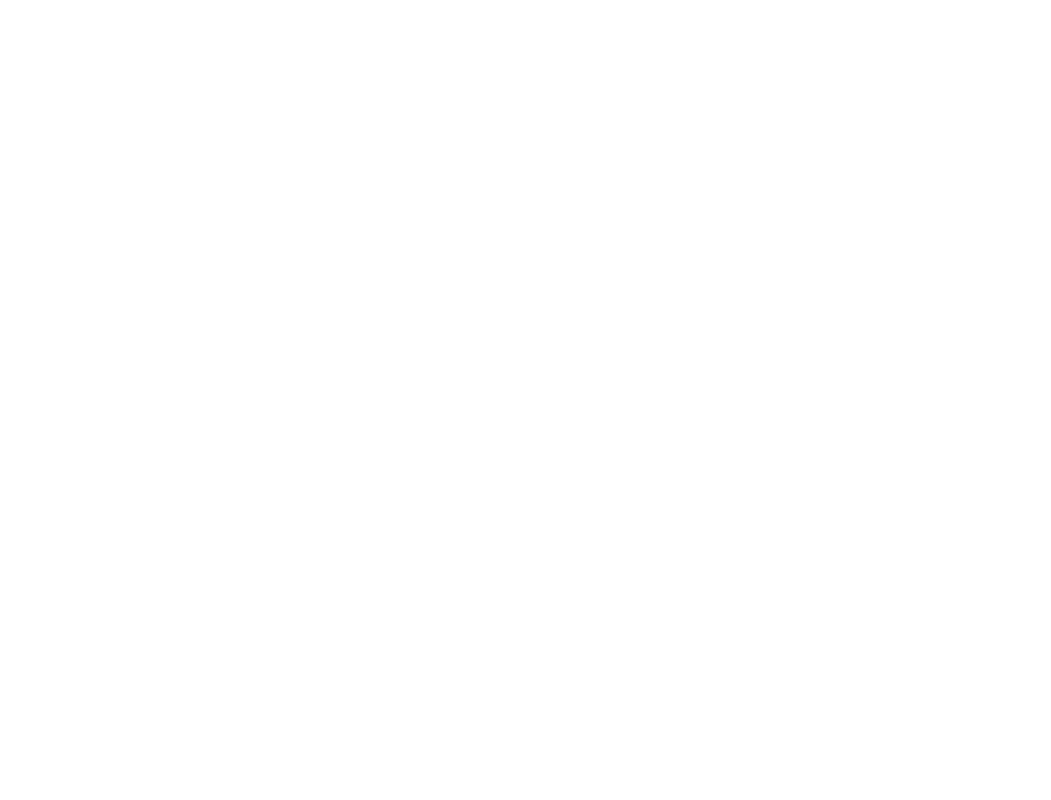
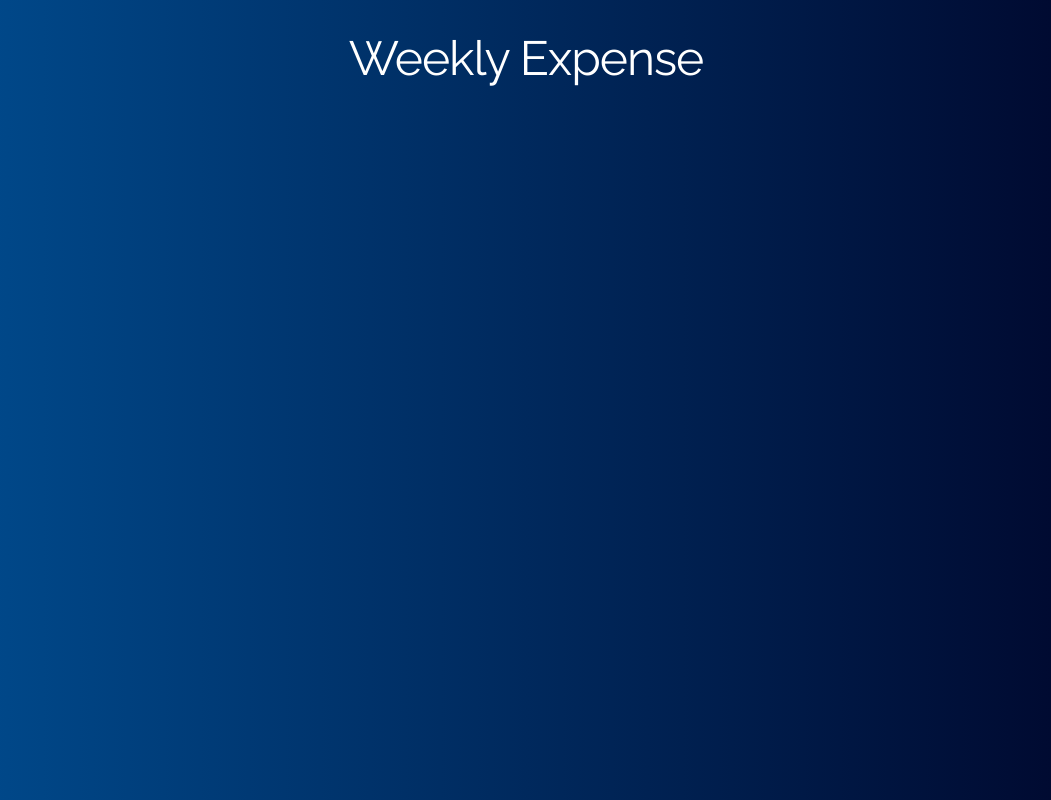
Before and after one commit to fr-me-jim/weekly_budget, a React (Create React App) app: page / in a window 1280 px wide. Shown: the whole page, without its empty margins (114-1165 px from the left). Built offline with nearby package versions, Linux system fonts and the light colour scheme.

Commit message:
initial layout

```diff
--- a/src/App.js
+++ b/src/App.js
@@ -2,7 +2,10 @@
 
 function App() {
   return (
-    <div className="App">
+    <div className="App container">
+      <header>
+        <h1>Weekly Expense</h1>
+      </header>
     </div>
   );
 }
```
